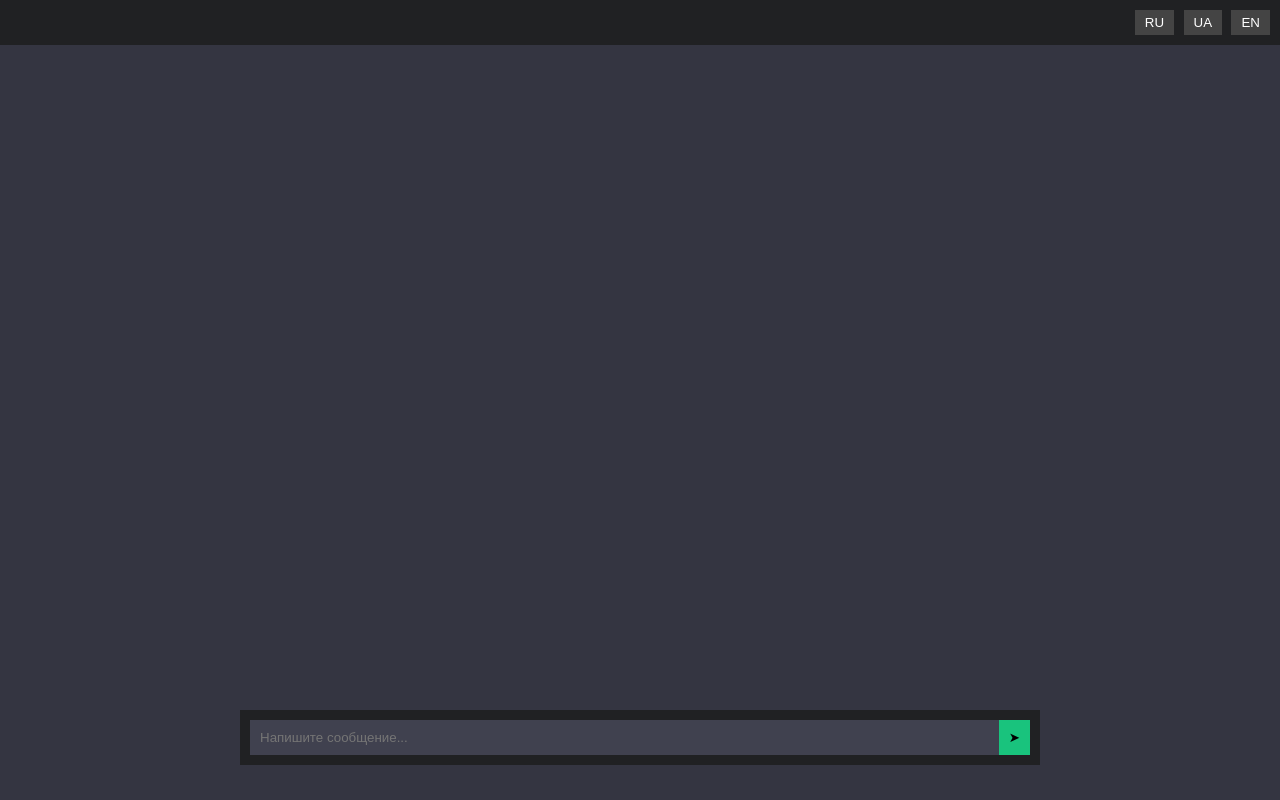
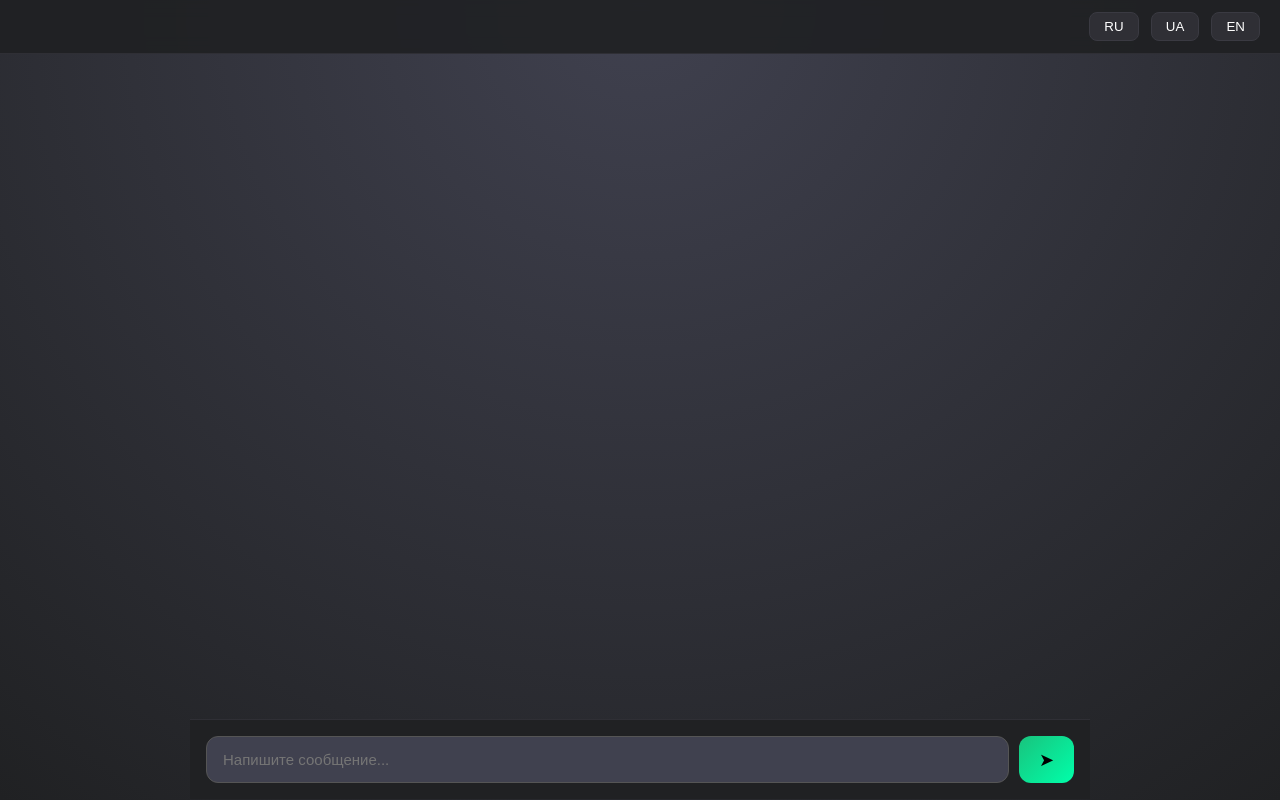
Before and after one commit to mrgarisdev/mrgarisdev.github-io, a plain HTML site: page index.html in a window 1280 px wide. Drawn offline with Linux system fonts and the light colour scheme.

Commit message:
Update style.css

```diff
--- a/style.css
+++ b/style.css
@@ -1,69 +1,128 @@
+* {
+  box-sizing: border-box;
+}
+
 body {
   margin: 0;
-  background: #343541;
-  font-family: Arial, sans-serif;
-  color: white;
+  background: radial-gradient(circle at top, #40414f, #202123);
+  font-family: "Segoe UI", Arial, sans-serif;
+  color: #eaeaea;
+  height: 100vh;
 }
 
 .top-bar {
-  padding: 10px;
-  background: #202123;
+  padding: 12px 20px;
+  background: rgba(32, 33, 35, 0.9);
+  backdrop-filter: blur(8px);
   display: flex;
   justify-content: flex-end;
+  border-bottom: 1px solid #2f2f35;
 }
 
 .lang-switch button {
-  margin-left: 5px;
-  background: #444;
+  margin-left: 8px;
+  background: #2f2f35;
   color: white;
-  border: none;
-  padding: 5px 10px;
+  border: 1px solid #3a3a42;
+  padding: 6px 14px;
+  border-radius: 8px;
   cursor: pointer;
+  transition: all 0.25s ease;
+}
+
+.lang-switch button:hover {
+  background: #19c37d;
+  color: black;
+  transform: translateY(-2px);
 }
 
 .chat-container {
-  max-width: 800px;
+  max-width: 900px;
   margin: auto;
   display: flex;
   flex-direction: column;
-  height: 90vh;
+  height: calc(100vh - 55px);
 }
 
 #messages {
   flex: 1;
-  padding: 10px;
+  padding: 20px;
   overflow-y: auto;
 }
 
 .message {
-  margin-bottom: 10px;
+  max-width: 75%;
+  padding: 12px 16px;
+  border-radius: 14px;
+  margin-bottom: 14px;
+  animation: fadeSlide 0.3s ease;
+  line-height: 1.4;
 }
 
 .user {
-  color: #00ffcc;
+  margin-left: auto;
+  background: linear-gradient(135deg, #19c37d, #0fa);
+  color: black;
+  border-bottom-right-radius: 4px;
 }
 
 .bot {
-  color: #cccccc;
+  margin-right: auto;
+  background: #2f2f35;
+  color: #ddd;
+  border-bottom-left-radius: 4px;
+}
+
+@keyframes fadeSlide {
+  from {
+    opacity: 0;
+    transform: translateY(6px);
+  }
+  to {
+    opacity: 1;
+    transform: translateY(0);
+  }
 }
 
 .input-box {
   display: flex;
-  padding: 10px;
-  background: #202123;
+  gap: 10px;
+  padding: 16px;
+  background: rgba(32, 33, 35, 0.95);
+  border-top: 1px solid #2f2f35;
 }
 
 .input-box input {
   flex: 1;
-  padding: 10px;
+  padding: 14px 16px;
   background: #40414f;
-  border: none;
+  border: 1px solid #555;
+  border-radius: 12px;
   color: white;
+  font-size: 15px;
+  outline: none;
+  transition: border 0.2s;
+}
+
+.input-box input:focus {
+  border-color: #19c37d;
 }
 
 .input-box button {
-  padding: 10px;
-  background: #19c37d;
+  padding: 0 20px;
+  background: linear-gradient(135deg, #19c37d, #0fa);
   border: none;
+  border-radius: 12px;
   cursor: pointer;
+  font-size: 18px;
+  transition: transform 0.15s ease, box-shadow 0.15s ease;
 }
+
+.input-box button:hover {
+  transform: translateY(-2px);
+  box-shadow: 0 6px 20px rgba(25, 195, 125, 0.4);
+}
+
+.input-box button:active {
+  transform: scale(0.95);
+}
```
